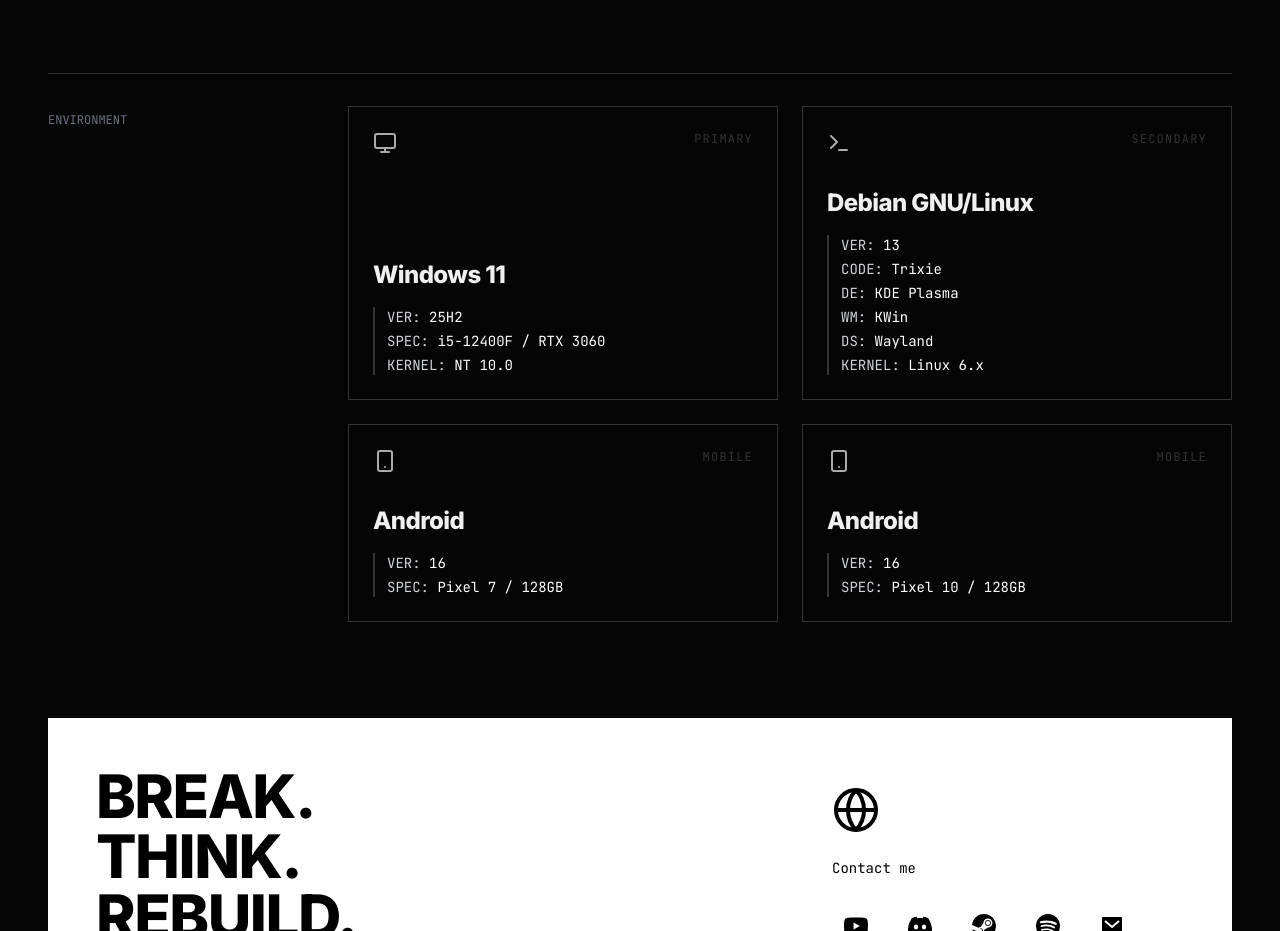
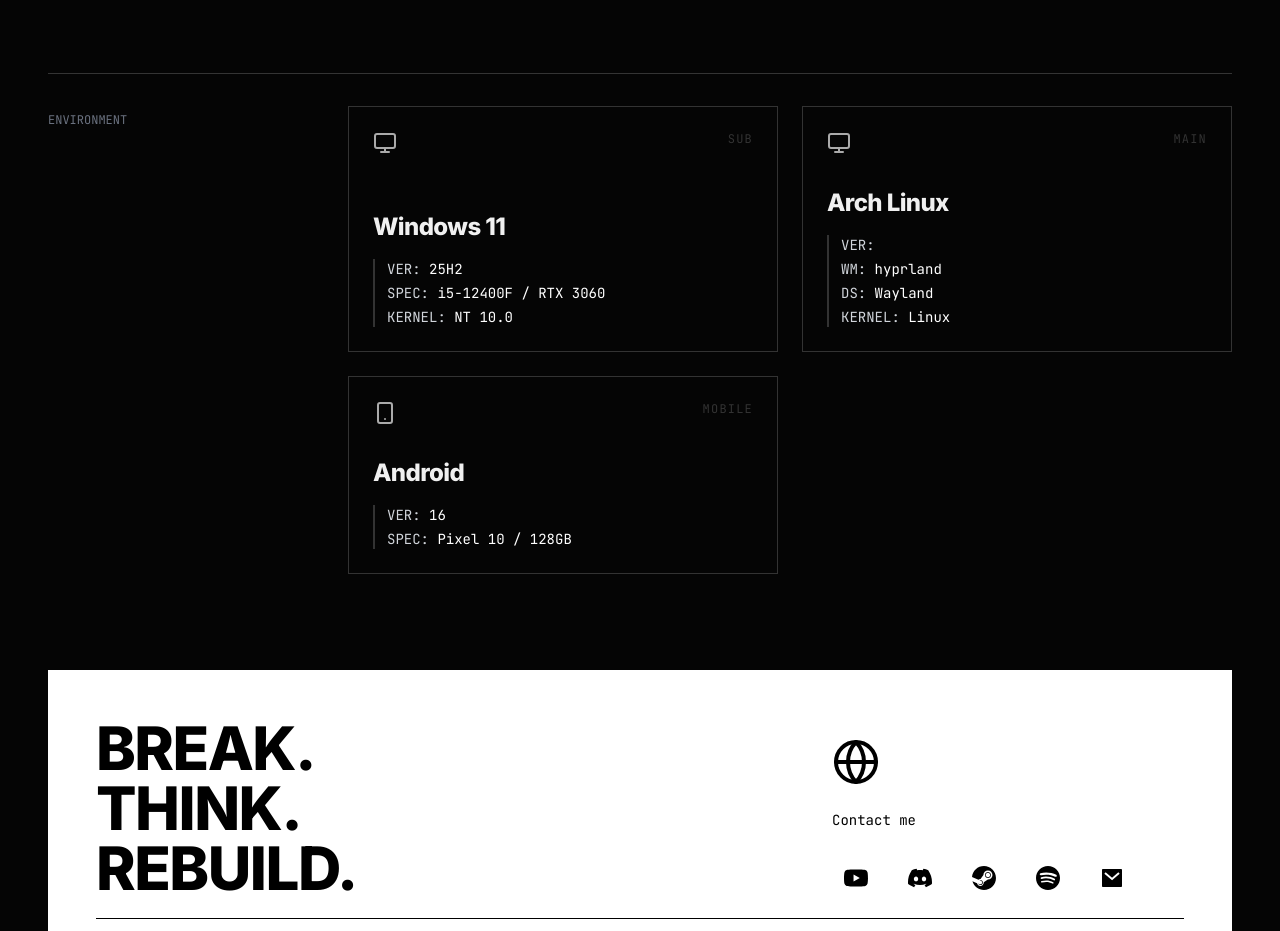
Before and after one commit to dot-1245/dot1245.f5.si-main, a React (Vite) app: page / in a window 1280 px wide. Shown: the part 800-1731 px from the top of the page. Built offline with nearby package versions, Linux system fonts and the light colour scheme.

Commit message:
App.tsx の更新

```diff
--- a/App.tsx
+++ b/App.tsx
@@ -28,25 +28,16 @@
     {
       os: "Windows 11",
       version: "25H2",
-      type: "primary",
+      type: "sub",
       kernel: "NT 10.0",
       hardware: "i5-12400F / RTX 3060"
     },
     {
-      os: "Debian GNU/Linux",
-      version: "13",
-      type: "secondary",
-      codename: "Trixie",
-      kernel: "Linux 6.x",
-      de: "KDE Plasma",
+      os: "Arch Linux",
+      type: "main",
+      kernel: "Linux",
       ds: "Wayland",
-      wm: "KWin"
-    },
-    {
-      os: "Android",
-      version: "16",
-      type: "mobile",
-      hardware: "Pixel 7 / 128GB"
+      wm: "hyprland"
     },
     {
       os: "Android",
```
